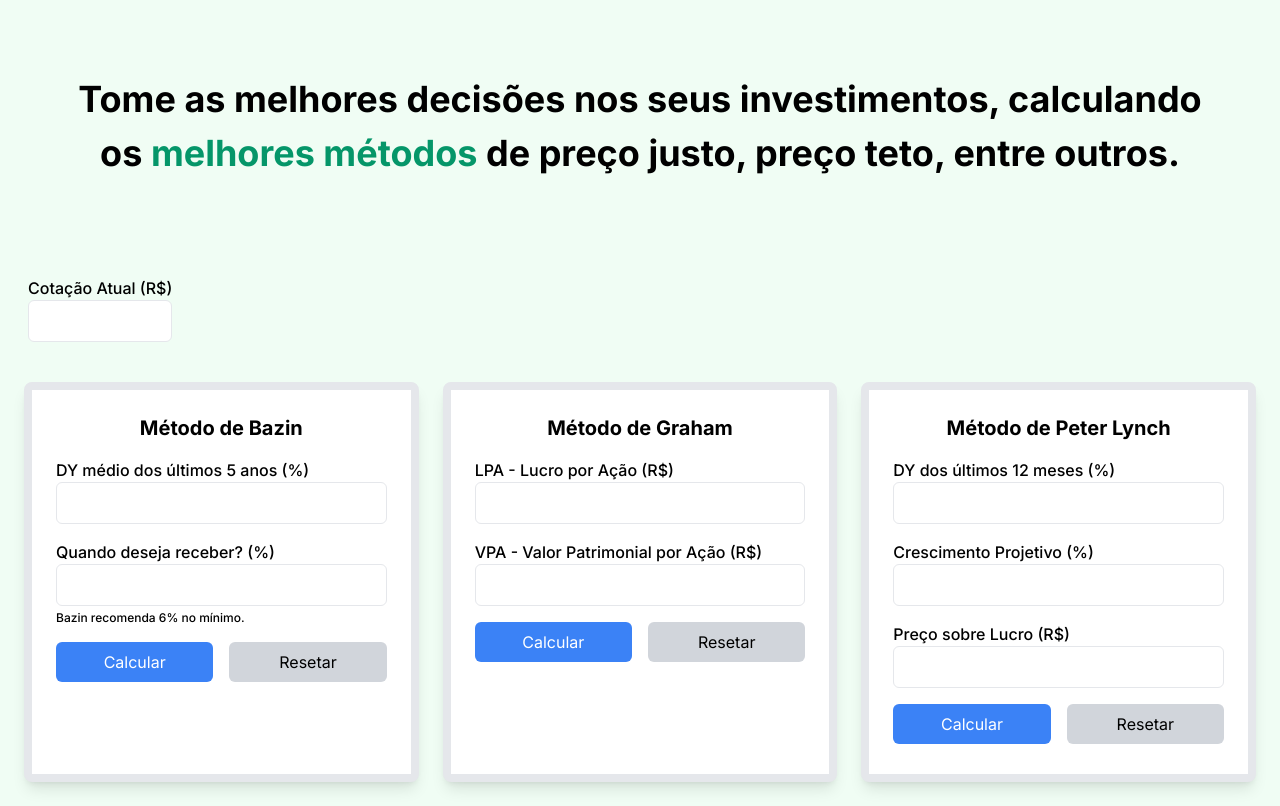
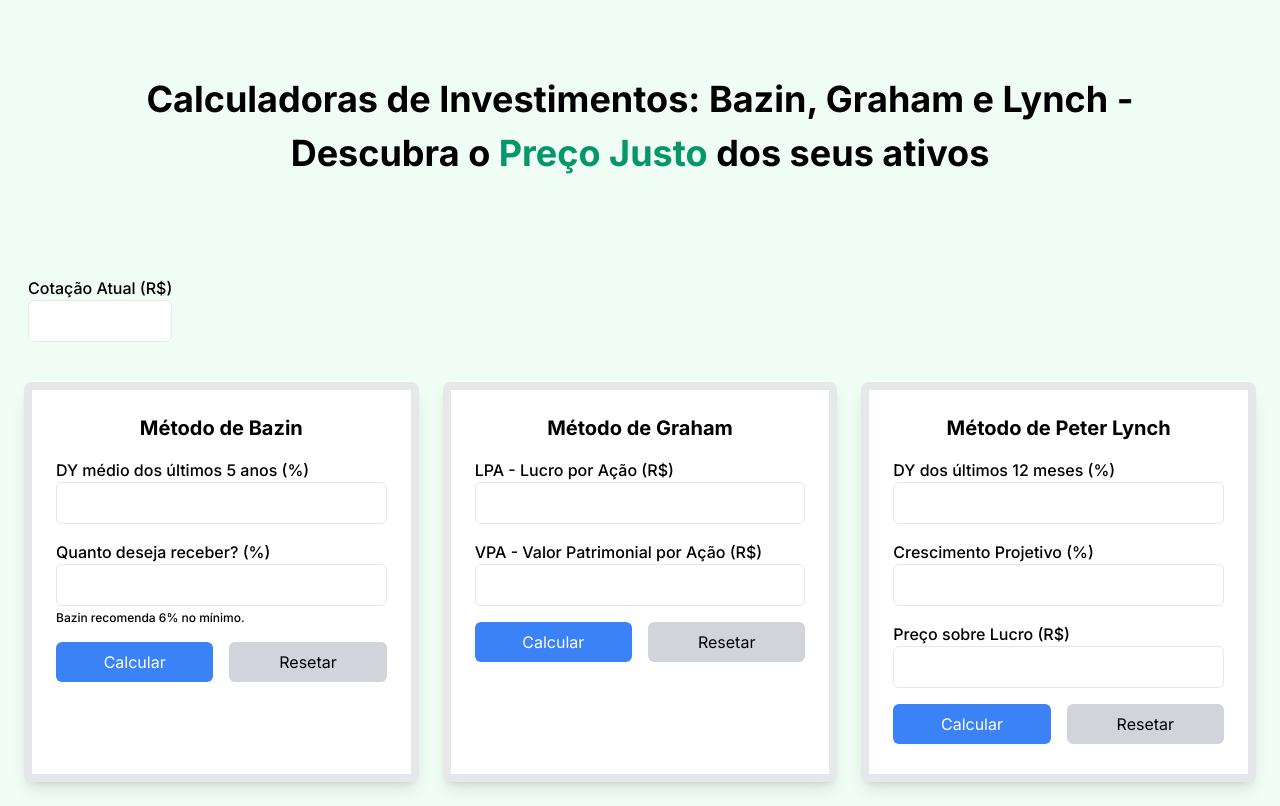
Before and after one commit to moniquemelo/calc-investing, a React (Vite) app: page / in a window 1280 px wide. Built offline with nearby package versions, Linux system fonts and the light colour scheme.

Commit message:
Alteração h1 do site

```diff
--- a/src/App.jsx
+++ b/src/App.jsx
@@ -103,8 +103,7 @@ export default function App() {
     <div className="w-full min-h-screen flex flex-col p-6 md:max-w-7xl md:mx-auto">
       <header>
         <h1 className="text-2xl text-center leading-normal font-sans font-bold md:text-4xl md:p-12 md:leading-normal">
-          Tome as melhores decisões nos seus investimentos, calculando os{" "}
-          <span className="text-emerald-600">melhores métodos</span> de preço justo, preço teto, entre outros.
+          Calculadoras de Investimentos: Bazin, Graham e Lynch - Descubra o <span className="text-emerald-600">Preço Justo</span> dos seus ativos{" "}
         </h1>
       </header>
 
@@ -138,7 +137,7 @@ export default function App() {
                   />
                 </div>
                 <div>
-                  <label className="block text-md font-medium">Quando deseja receber? (%)</label>
+                  <label className="block text-md font-medium">Quanto deseja receber? (%)</label>
                   <input
                     type="number"
                     value={desiredDYValue}
```
